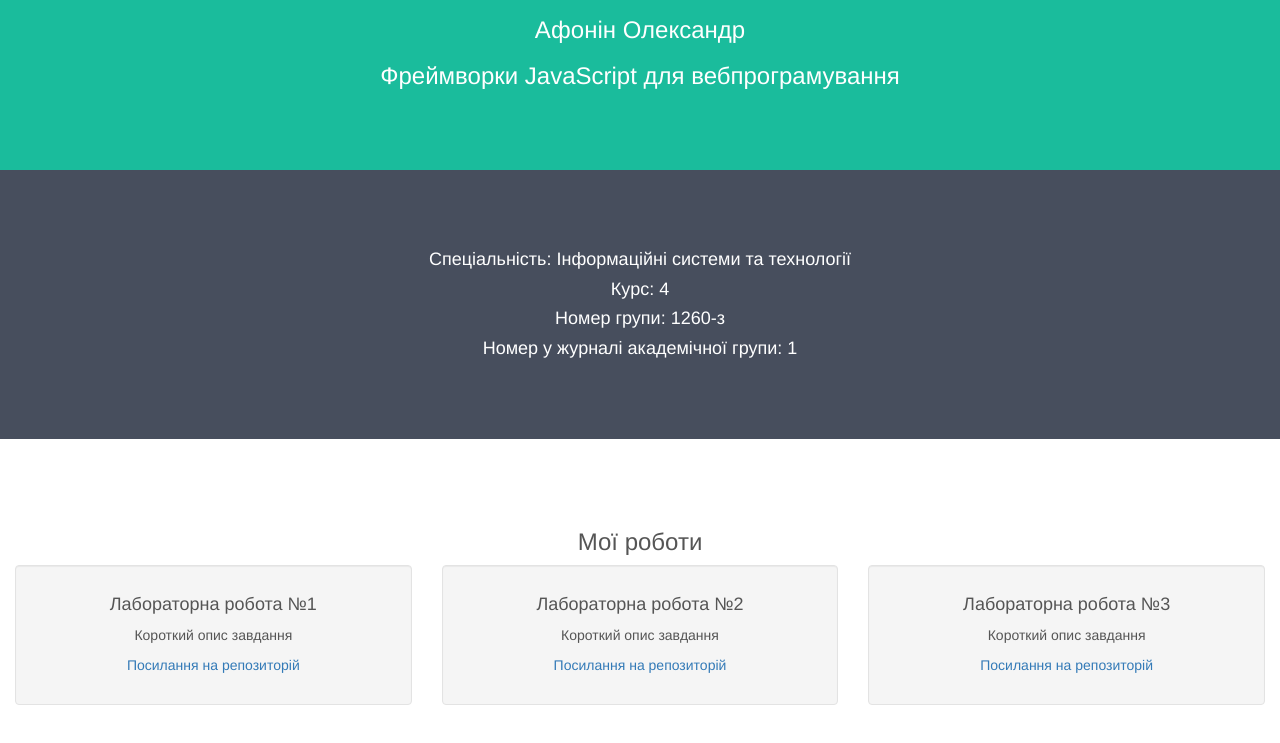
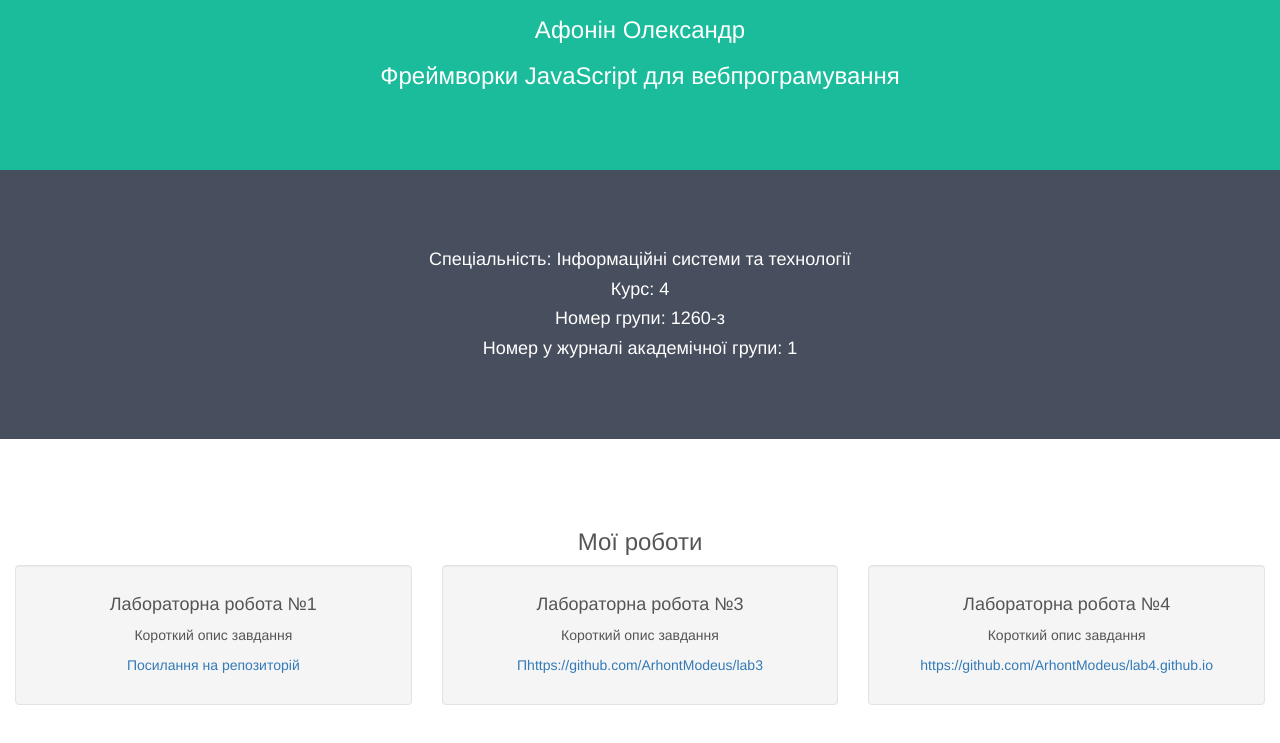
Before and after one commit to ArhontModeus/lab1, a plain HTML site: page index.html in a window 1280 px wide. Shown: the part 423-1166 px from the top of the page. Drawn offline with nearby package versions, Linux system fonts and the light colour scheme.

Commit message:
Update index.html

```diff
--- a/index.html
+++ b/index.html
@@ -54,16 +54,16 @@
   	</div>
     <div class="col-sm-4">
     	<article class="well">
-		<h4>Лабораторна робота №2</h4>
+		<h4>Лабораторна робота №3</h4>
         <p>Короткий опис завдання</p>
-        <p><a href="#">Посилання на репозиторій</a></p>
+        <p><a href="#">Пhttps://github.com/ArhontModeus/lab3</a></p>
         </article>
   	</div>
     <div class="col-sm-4">
     	<article class="well">
-		<h4>Лабораторна робота №3</h4>
+		<h4>Лабораторна робота №4</h4>
         <p>Короткий опис завдання</p>
-        <p><a href="#">Посилання на репозиторій</a></p>
+        <p><a href="#">https://github.com/ArhontModeus/lab4.github.io</a></p>
         </article>
   	</div>
   </div>
```
